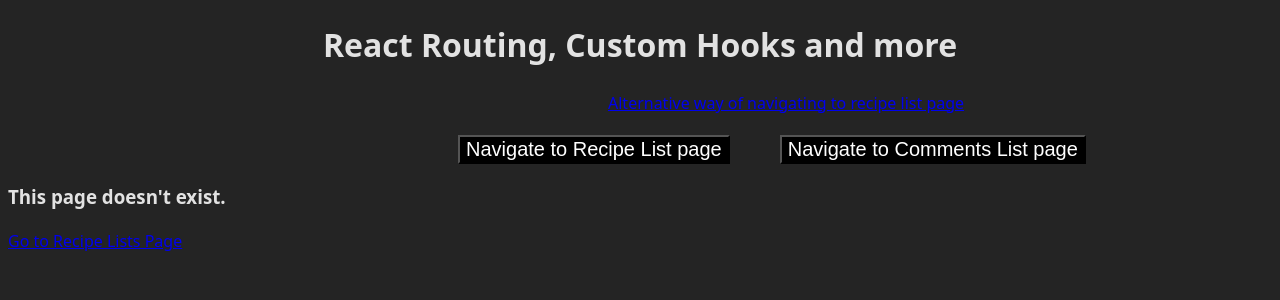
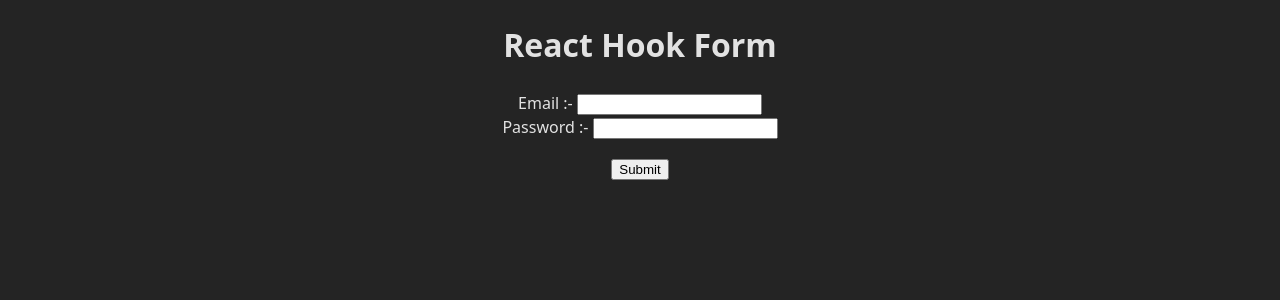
Before and after one commit to Aashi-25/Front-End-Web-Development, a React (Vite) app in the folder REACT JS/react-routing-and-custom-hooks/: page /react-hook-form in a window 1280 px wide. Shown: the top 300 px of the page. Built offline with nearby package versions, Linux system fonts and the light colour scheme.

Commit message:
React-Hook-Form done

```diff
--- a/REACT JS/react-routing-and-custom-hooks/package.json
+++ b/REACT JS/react-routing-and-custom-hooks/package.json
@@ -12,6 +12,7 @@
   "dependencies": {
     "react": "^19.1.0",
     "react-dom": "^19.1.0",
+    "react-hook-form": "^7.56.3",
     "react-router-dom": "^7.5.3"
   },
   "devDependencies": {
--- a/REACT JS/react-routing-and-custom-hooks/src/App.jsx
+++ b/REACT JS/react-routing-and-custom-hooks/src/App.jsx
@@ -5,6 +5,7 @@
 import RecipeDetails from './pages/recipe-details';
 import NotFoundPage from './pages/not-found';
 import Layout from './components/layout';
+import ReactHookForm from './pages/react-hook-form';
 
 function CustomRoutes() {
   const element = useRoutes([
@@ -18,6 +19,10 @@
     } ,
     {
       path: '*', element: <NotFoundPage />
+    },
+    {
+      path : '/react-hook-form',
+      element : <ReactHookForm/>
     }
   ])
   return element;
@@ -28,7 +33,7 @@
   const Navigate = useNavigate();
   return (
     <div>
-      <h1>React Routing, Custom Hooks and more</h1>
+      {/* <h1>React Routing, Custom Hooks and more</h1>
       <div>
         <Link to={'/home/recipe-list'} style={{ marginLeft: '600px' }}>Alternative way of navigating to recipe list page</Link>
       </div>
@@ -38,7 +43,7 @@
       </button>
       <button onClick={() => Navigate('/home/comments-list')} style={{ background: 'black', color: 'white', fontSize: '20px' }}>
         Navigate to Comments List page
-      </button>
+      </button> */}
       {/* <Routes>
 
         <Route path='/' element={<h2 style={{ textAlign: 'center' }}>Welcome! Use the links above to navigate.</h2>} />
--- /dev/null
+++ b/REACT JS/react-routing-and-custom-hooks/src/pages/react-hook-form/index.jsx
@@ -0,0 +1,47 @@
+import React from 'react'
+import { useForm } from 'react-hook-form';
+
+function ReactHookForm() {
+
+    const { register, handleSubmit, formState: { errors } , reset } = useForm();
+
+    function onSubmitForm(data){
+        console.log(data);
+        reset();
+    }
+  return (
+    <div>
+        <h1>React Hook Form</h1>
+        <form style = {{textAlign : 'center'}} onSubmit={handleSubmit(onSubmitForm)}>
+            <div>
+                <label>Email :- </label>
+                <input {...register("email", {required: true , pattern : {
+                    value : /^[^\s@]+@[^\s@]+\.[^\s@]+$/,  // basic email regex
+                }})} name='email' type = 'email'/>
+                {
+                    errors.email && errors.email.type === "required" ? (<p style = {{color : 'yellow' , fontWeight : 'bolder' , margin : '20px'}}>Email is required</p>) : null
+                }
+                {
+                    errors.email && errors.email.type === "pattern" ? (<p style = {{color : 'yellow' , fontWeight : 'bolder' , margin : '20px'}}>Please enter a valid email address</p>) : null
+                }
+            </div>
+            <div>
+                <label>Password :- </label>
+                <input {...register("password" , { required : true , minLength : 8 } )} name='password' type = 'password'/>
+                {
+                    errors.password && errors.password.type === 'required' ? (
+                        <p style={{color : 'yellow' , fontWeight : 'bolder' , margin : '20px'}}>Password is required</p>
+                    ) : null
+                }
+
+                {
+                    errors.password && errors.password.type === 'minLength' ? <p style = {{color : 'yellow' , fontWeight : 'bolder' , margin : '20px'}}>Password should be atleast 8 characters. Please verify the password again.</p> : null
+                }
+            </div>
+            <button type='submit' style={{marginTop : "20px"}}>Submit</button>
+        </form>
+    </div>
+  )
+}
+
+export default ReactHookForm;
```
Also changed, not shown: 1 other file (tests, documents, lock files or other folders).
